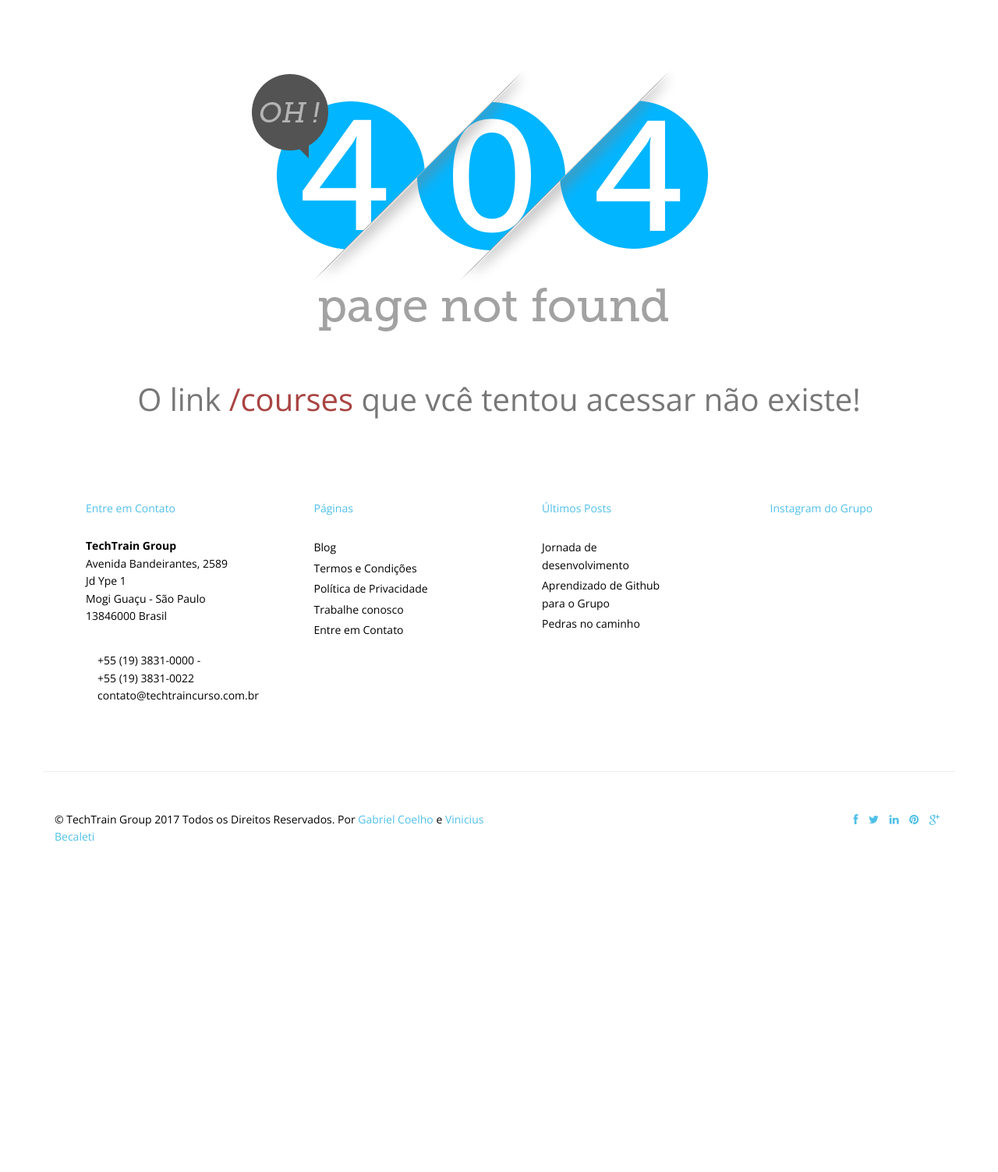
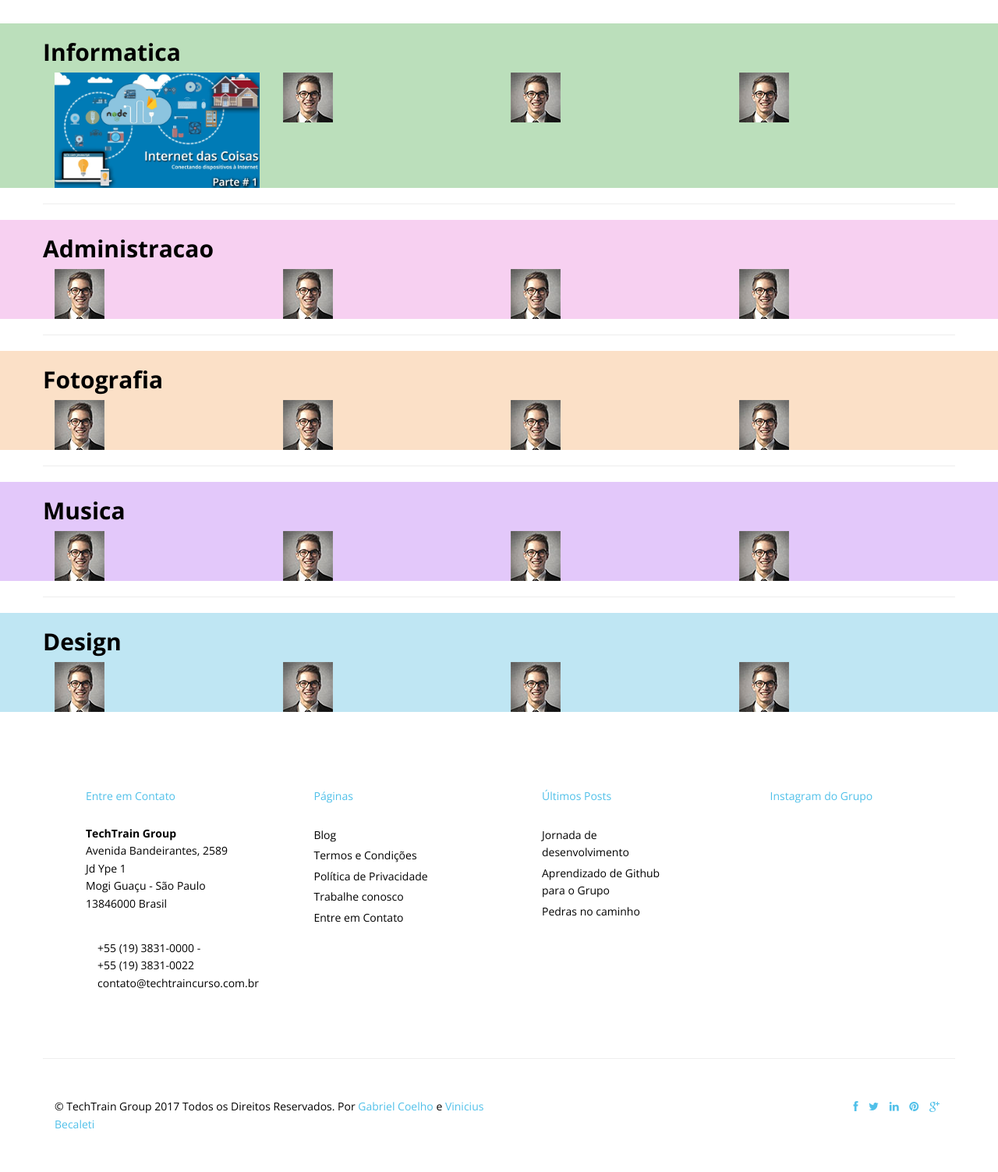
Before and after one commit to GabrielCoelho/TechTrain, a PHP site: page /courses in a window 1280 px wide. Shown: the part 108-1611 px from the top of the page at 78% size. Before the commit the page ends 1187 px from the top, so only its background shows below. Run offline with PHP 8.4, Linux system fonts and the light colour scheme.

Commit message:
editing courses php, style and routes files

```diff
--- /dev/null
+++ b/app/views/cursos.php
@@ -0,0 +1,160 @@
+<?php
+        $aTest;
+        $aTest[0] = "Informatica";
+        $aTest[1] = "Administracao";
+        $aTest[2] = "Fotografia";
+        $aTest[3] = "Musica";
+        $aTest[4] = "Design";
+
+        $i = 0;
+?>
+<!-- Start cursos -->
+<section class="box2">
+    <div class="course1">
+        <div class="container">
+            <div class="row">
+                <h2 style="font-weight: bold; color: black;"><?php echo $aTest[$i];?></h2>
+            </div>
+        <div class="row">
+                <div class="popup-gallery">
+                    <div class="col-md-3">
+                        <a href="" title="The Cleaner"><img src="./public/images/3.jpg" class="img-responsive"alt="" /></a>
+                    </div>
+                    <div class="col-md-3">
+                        <a href="" title="The Cleaner"><img src="./public/images/a.jpg" class="img-responsive"alt="" /></a>
+                    </div>
+                    <div class="col-md-3">
+                        <a href="" title="The Cleaner"><img src="./public/images/a.jpg" class="img-responsive"alt="" /></a>
+                    </div>
+                    <div class="col-md-3">
+                        <a href="" title="The Cleaner"><img src="./public/images/a.jpg" class="img-responsive"alt="" /></a>
+                    </div>
+                </div>
+            </div>
+        </div>
+    </div>
+
+    <?php $i++;?>
+    <div class="container">
+        <div class="row">
+            <hr>
+        </div>
+    </div>
+
+	<div class="box2 course2">
+		<div class="container">
+            <div class="row">
+                <h2 style="font-weight: bold; color: black;"><?php echo $aTest[$i];?></h2>
+            </div>
+			<div class="row">
+				<div class="popup-gallery">
+					<div class="col-md-3">
+						<a href="" title="The Cleaner"><img src="./public/images/a.jpg" class="img-responsive"alt="" /></a>
+					</div>
+					<div class="col-md-3">
+						<a href="" title="The Cleaner"><img src="./public/images/a.jpg" class="img-responsive"alt="" /></a>
+					</div>
+					<div class="col-md-3">
+						<a href="" title="The Cleaner"><img src="./public/images/a.jpg" class="img-responsive"alt="" /></a>
+					</div>
+					<div class="col-md-3">
+						<a href="" title="The Cleaner"><img src="./public/images/a.jpg" class="img-responsive"alt="" /></a>
+					</div>
+				</div>
+			</div>
+		</div>
+    </div>
+
+    <?php $i++;?>
+    <div class="container">
+        <div class="row">
+            <hr>
+        </div>
+    </div>
+
+	<div class="box2 course3">
+		<div class="container">
+            <div class="row">
+                <h2 style="font-weight: bold; color: black;"><?php echo $aTest[$i];?></h2>
+            </div>
+			<div class="row">
+				<div class="popup-gallery">
+					<div class="col-md-3">
+						<a href="" title="The Cleaner"><img src="./public/images/a.jpg" class="img-responsive"alt="" /></a>
+					</div>
+					<div class="col-md-3">
+						<a href="" title="The Cleaner"><img src="./public/images/a.jpg" class="img-responsive"alt="" /></a>
+					</div>
+					<div class="col-md-3">
+						<a href="" title="The Cleaner"><img src="./public/images/a.jpg" class="img-responsive"alt="" /></a>
+					</div>
+					<div class="col-md-3">
+						<a href="" title="The Cleaner"><img src="./public/images/a.jpg" class="img-responsive"alt="" /></a>
+					</div>
+				</div>
+			</div>
+		</div>
+    </div>
+
+    <?php $i++;?>
+    <div class="container">
+        <div class="row">
+            <hr>
+        </div>
+    </div>
+
+	<div class="box2 course4">
+		<div class="container">
+            <div class="row">
+                <h2 style="font-weight: bold; color: black;"><?php echo $aTest[$i];?></h2>
+            </div>
+			<div class="row">
+				<div class="popup-gallery">
+					<div class="col-md-3">
+						<a href="" title="The Cleaner"><img src="./public/images/a.jpg" class="img-responsive"alt="" /></a>
+					</div>
+					<div class="col-md-3">
+						<a href="" title="The Cleaner"><img src="./public/images/a.jpg" class="img-responsive"alt="" /></a>
+					</div>
+					<div class="col-md-3">
+						<a href="" title="The Cleaner"><img src="./public/images/a.jpg" class="img-responsive"alt="" /></a>
+					</div>
+					<div class="col-md-3">
+						<a href="" title="The Cleaner"><img src="./public/images/a.jpg" class="img-responsive"alt="" /></a>
+					</div>
+				</div>
+			</div>
+		</div>
+    </div>
+
+    <?php $i++;?>
+    <div class="container">
+        <div class="row">
+            <hr>
+        </div>
+    </div>
+
+	<div class="box2 course5">
+		<div class="container">
+            <div class="row">
+                <h2 style="font-weight: bold; color: black;"><?php echo $aTest[$i];?></h2>
+            </div>
+			<div class="row">
+				<div class="popup-gallery">
+					<div class="col-md-3">
+						<a href="" title="The Cleaner"><img src="./public/images/a.jpg" class="img-responsive"alt="" /></a>
+					</div>
+					<div class="col-md-3">
+						<a href="" title="The Cleaner"><img src="./public/images/a.jpg" class="img-responsive"alt="" /></a>
+					</div>
+					<div class="col-md-3">
+						<a href="" title="The Cleaner"><img src="./public/images/a.jpg" class="img-responsive"alt="" /></a>
+					</div>
+					<div class="col-md-3">
+						<a href="" title="The Cleaner"><img src="./public/images/a.jpg" class="img-responsive"alt="" /></a>
+					</div>
+				</div>
+			</div>
+		</div>
+    </div>
+</section>
--- a/public/css/style.css
+++ b/public/css/style.css
@@ -717,3 +717,28 @@ footer .widget ul li a {
 	font-size: 1.25em;
 	padding: 0 auto;
 }
+
+.course1{
+	background-color: rgba(13, 141, 13, .28);
+	margin: 0 auto;
+}
+
+.course2{
+	background-color: rgba(226, 88, 203, 0.28);
+	margin: 0 auto;
+}
+
+.course3{
+	background-color: rgba(241, 145, 54, .28);
+	margin: 0 auto;
+}
+
+.course4{
+	background-color: rgba(156, 59, 235, 0.28);
+	margin: 0 auto;
+}
+
+.course5{
+	background-color: rgba(26, 164, 210, 0.28);
+	margin: 0 auto;
+}
--- a/routes.php
+++ b/routes.php
@@ -11,6 +11,10 @@ switch ($uri) {
 	case '/cadastro':
 		require './app/views/cadastro.php';
 		break;
+
+	case '/courses':
+		require './app/views/cursos.php';
+		break;
 	default:
 		require './app/views/404.php';
 		break;
```
